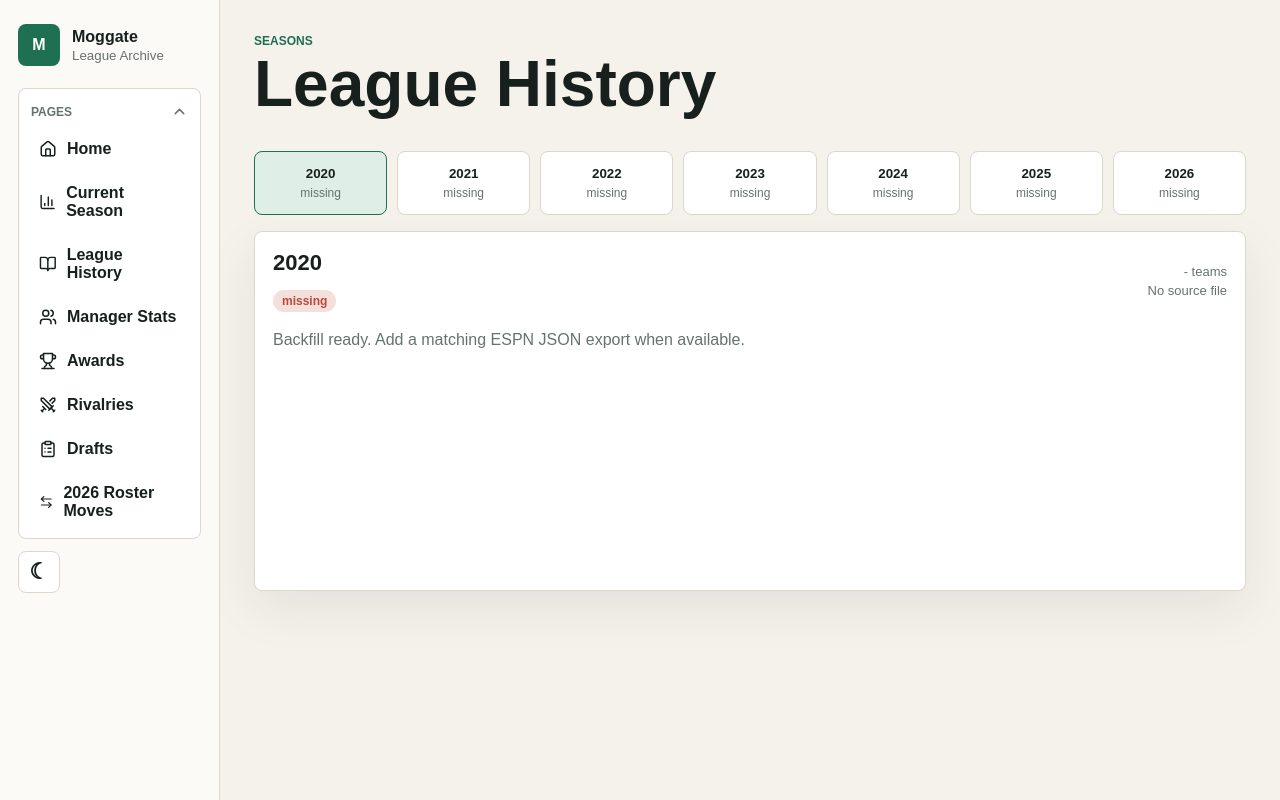
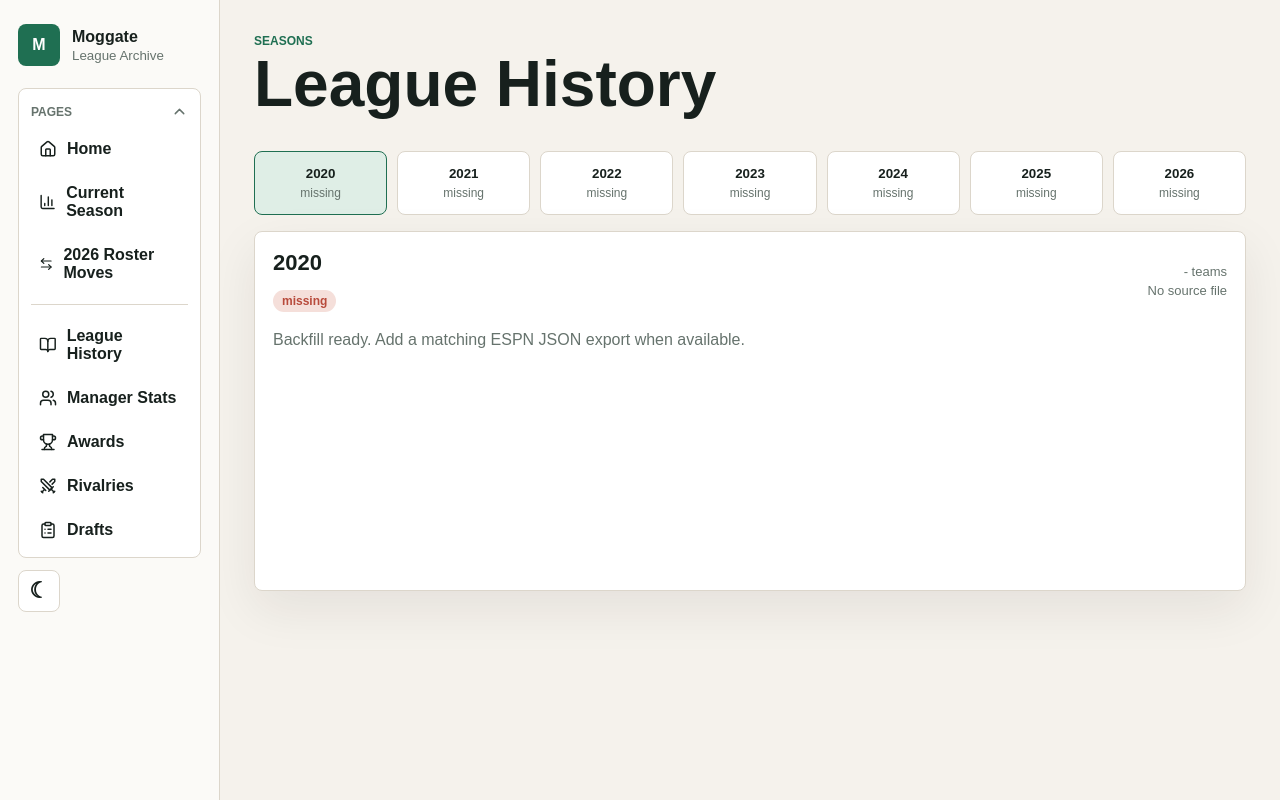
Before and after one commit to trevorp24/Fantasy-History-Website, a Next.js app: page /history in a window 1280 px wide. Built offline with nearby package versions, Linux system fonts and the light colour scheme.

Commit message:
Update Moggate league site

```diff
--- a/app/globals.css
+++ b/app/globals.css
@@ -178,6 +178,12 @@ nav a {
 
 nav a:hover {
   background: color-mix(in srgb, var(--green) 12%, transparent);
+}
+
+.nav-divider {
+  border-top: 1px solid var(--line);
+  display: block;
+  margin: 6px 4px;
 }
 
 .theme-toggle {
--- a/app/layout.tsx
+++ b/app/layout.tsx
@@ -2,6 +2,7 @@ import type { Metadata } from "next";
 import Link from "next/link";
 import { ArrowLeftRight, BarChart3, BookOpen, ChevronDown, ClipboardList, Home, Swords, Trophy, Users } from "lucide-react";
 import { ThemeToggle } from "@/app/components/ThemeToggle";
+import { loadLeagueData } from "@/lib/data/loadLeague";
 import "./globals.css";
 
 export const metadata: Metadata = {
@@ -12,15 +13,26 @@ export const metadata: Metadata = {
 const nav = [
   { href: "/", label: "Home", icon: Home },
   { href: "/current-season", label: "Current Season", icon: BarChart3 },
+  { href: "/trades", label: "2026 Roster Moves", icon: ArrowLeftRight },
+  { divider: true },
   { href: "/history", label: "League History", icon: BookOpen },
   { href: "/managers", label: "Manager Stats", icon: Users },
   { href: "/records", label: "Awards", icon: Trophy },
   { href: "/rivalries", label: "Rivalries", icon: Swords },
-  { href: "/drafts", label: "Drafts", icon: ClipboardList },
-  { href: "/trades", label: "2026 Roster Moves", icon: ArrowLeftRight }
+  { href: "/drafts", label: "Drafts", icon: ClipboardList }
 ];
 
 export default function RootLayout({ children }: Readonly<{ children: React.ReactNode }>) {
+  const data = loadLeagueData();
+  const managerById = new Map(data.managers.map((manager) => [manager.id, manager.displayName]));
+  const championBanners = data.seasons
+    .filter((season) => season.status === "complete")
+    .sort((a, b) => a.year - b.year)
+    .flatMap((season) => {
+      const winner = season.teams.find((team) => team.finalPlacement === 1);
+      return winner ? [{ season: season.year, winner }] : [];
+    });
+
   return (
     <html lang="en">
       <body>
@@ -39,7 +51,8 @@ export default function RootLayout({ children }: Readonly<{ children: React.Reac
                 <ChevronDown aria-hidden size={17} />
               </summary>
               <nav aria-label="Primary">
-                {nav.map((item) => {
+                {nav.map((item, index) => {
+                  if ("divider" in item) return <span className="nav-divider" aria-hidden="true" key={`divider-${index}`} />;
                   const Icon = item.icon;
                   return (
                     <Link key={item.href} href={item.href}>
@@ -52,7 +65,25 @@ export default function RootLayout({ children }: Readonly<{ children: React.Reac
             </details>
             <ThemeToggle />
           </aside>
-          <main>{children}</main>
+          <main>
+            {championBanners.length > 0 && (
+              <section className="champion-banners" aria-label="Previous winners">
+                {championBanners.map(({ season, winner }, index) => (
+                  <div
+                    className={`champion-banner ${index === championBanners.length - 1 ? "latest" : ""}`}
+                    style={{ animationDelay: `${index * -0.45}s` }}
+                    key={season}
+                  >
+                    <span>Moggate</span>
+                    <span className="banner-year">{season}</span>
+                    <strong>{managerById.get(winner.managerId) ?? "Owner unavailable"}</strong>
+                    <small>{winner.wins}-{winner.losses}{winner.ties ? `-${winner.ties}` : ""}</small>
+                  </div>
+                ))}
+              </section>
+            )}
+            {children}
+          </main>
         </div>
       </body>
     </html>
```
Also changed, not shown: app/page.tsx (+0 -23 lines), 8 other files (tests, documents, lock files or other folders).
